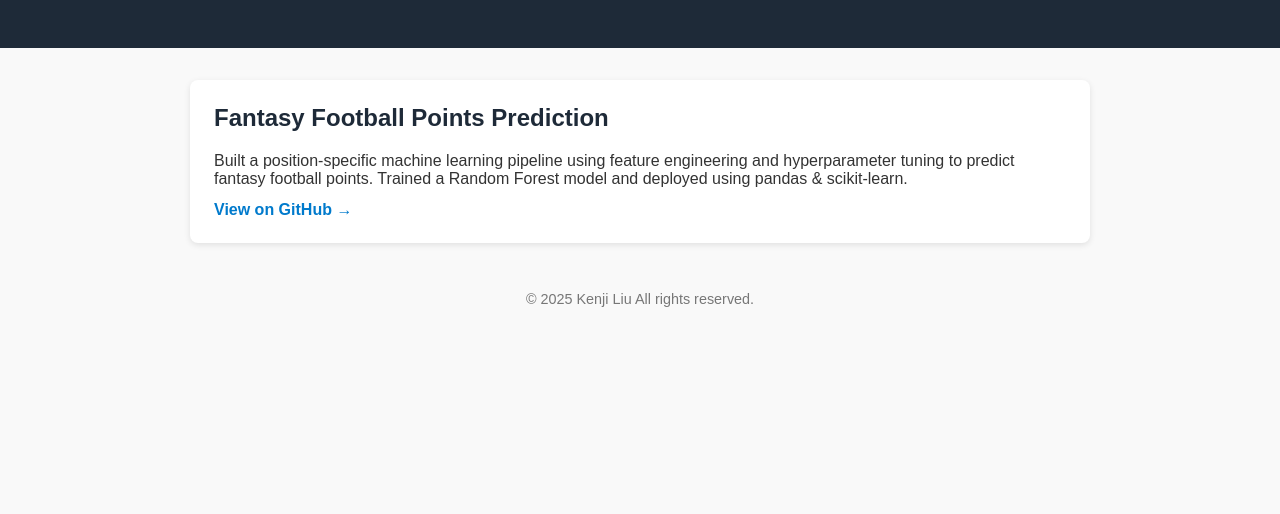
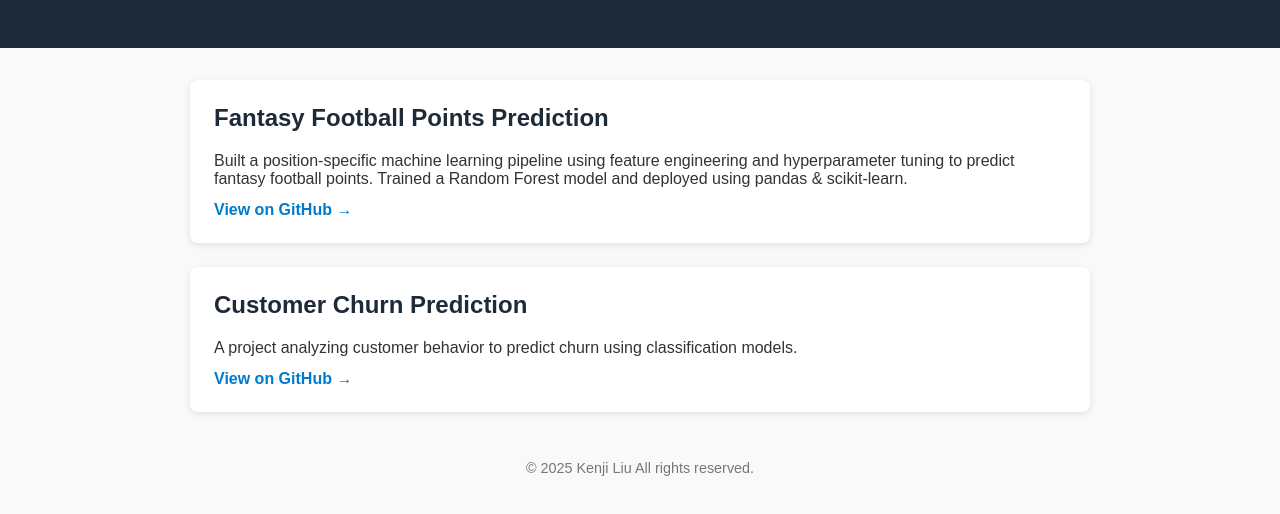
Before and after one commit to kenjiyanaba/kenjiyanaba.github.io, a plain HTML site: page index.html in a window 1280 px wide. Shown: the part 110-624 px from the top of the page. Drawn offline with Linux system fonts and the light colour scheme.

Commit message:
Update index.html

```diff
--- a/index.html
+++ b/index.html
@@ -70,14 +70,12 @@
       <a href="https://github.com/kenjiyanaba/fantasy_football_points_prediction" target="_blank">View on GitHub →</a>
     </div>
 
-    <!-- You can duplicate this block for more projects -->
-    <!--
     <div class="project">
-      <h2>Project Title</h2>
-      <p>Short description of the project. What problem it solves, tools used, and your role.</p>
-      <a href="https://github.com/kenjiyanaba/project-repo" target="_blank">View on GitHub →</a>
+      <h2>Customer Churn Prediction</h2>
+      <p>A project analyzing customer behavior to predict churn using classification models.</p>
+      <a href="https://github.com/kenjiyanaba/churn-prediction" target="_blank">View on GitHub →</a>
     </div>
-    -->
+
   </section>
 
   <footer>
```
